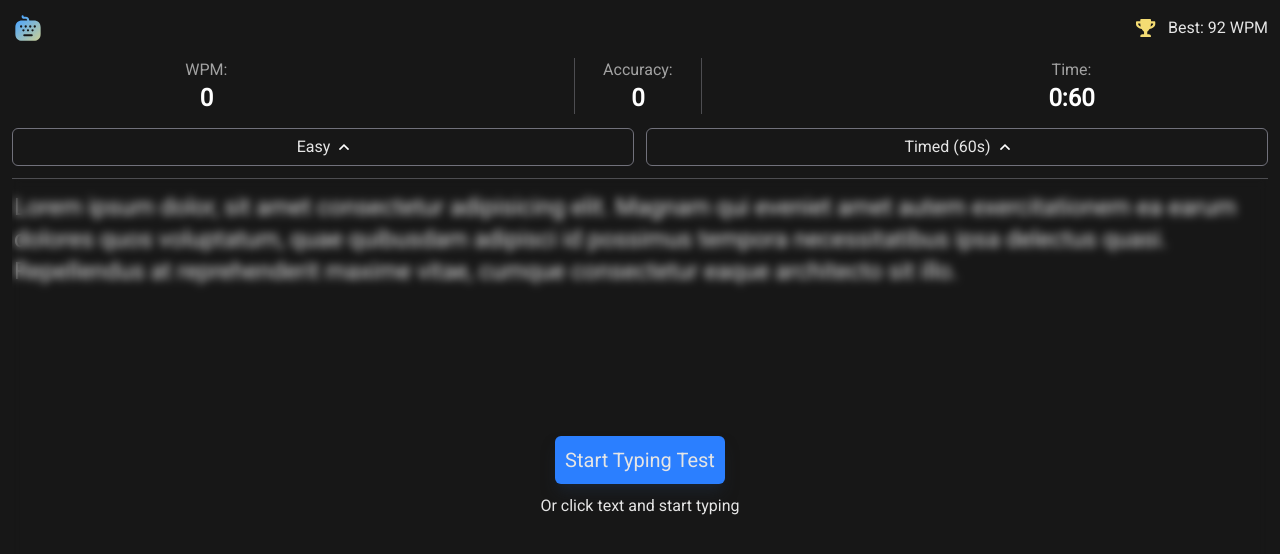
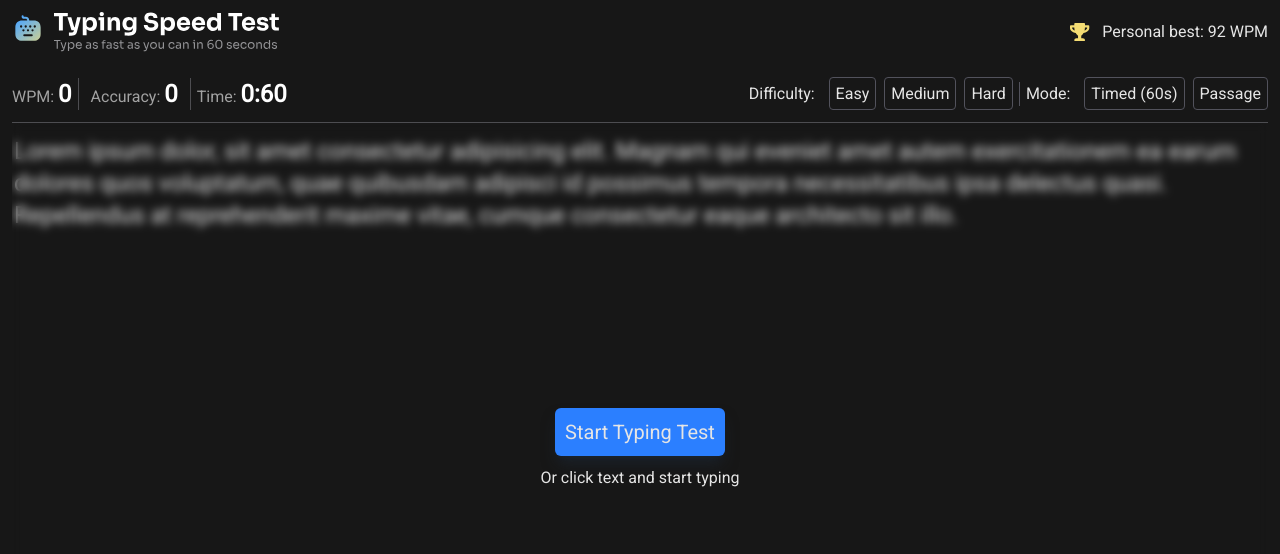
Before and after one commit to E3Prime/quiz_app, a website built with Vite: page index.html in a window 1280 px wide. Shown: the top 554 px of the page. Built offline with nearby package versions, Linux system fonts and the light colour scheme.

Commit message:
done with startup design still need to finish results design, but beginning to work on functionality.

```diff
--- a/index.html
+++ b/index.html
@@ -14,23 +14,57 @@
       <section class="md:container flex flex-col mx-auto h-full p-3">
         <!-- ANCHOR Stats Wrapper -->
         <div class="grid grid-cols-1 gap-3.5">
-          <div class="flex justify-between">
-            <img src="src/assets/images/logo-small.svg" alt="logo icon" />
+          <div class="flex justify-between md:mb-3">
+            <img src="src/assets/images/logo-small.svg" class="md:hidden" alt="logo icon" />
+            <img src="src/assets/images/logo-large.svg" class="hidden md:block" alt="logo icon" />
 
             <div class="flex items-center space-x-3">
               <img src="src/assets/images/icon-personal-best.svg" alt="trophy icon" width="20" height="20" />
-              <p>Best: <span>92 WPM</span></p>
+              <p>Personal best: <span>92 WPM</span></p>
             </div>
           </div>
 
-          <div class="flex justify-around text-center">
-            <p class="text-white/60">WPM: <br /><span class="font-semibold text-2xl text-white">0</span></p>
-            <p class="border-x border-zinc-400/40 px-7 text-white/60">Accuracy: <br /><span class="font-semibold text-2xl text-white">0</span></p>
-            <p class="text-white/60">Time: <br /><span class="font-semibold text-2xl text-white">0:60</span></p>
+          <div class="lg:flex justify-between items-center">
+            <div class="flex justify-around text-center lg:space-x-1.5">
+              <p class="text-white/60">WPM: <br class="lg:hidden" /><span class="font-semibold text-2xl text-white">0</span></p>
+              <p class="border-x border-zinc-400/40 text-white/60 px-3">Accuracy: <br class="lg:hidden" /><span class="font-semibold text-2xl text-white">0</span></p>
+              <p class="text-white/60">Time: <br class="lg:hidden" /><span class="font-semibold text-2xl text-white">0:60</span></p>
+            </div>
+
+            <div class="hidden lg:flex items-center space-x-1.5">
+              <div class="flex gap-2 pe-1.5 border-e border-zinc-600">
+                <p class="inline me-1.5">Difficulty:</p>
+                <div class="relative">
+                  <label for="p-easy" class="p-1.5 border border-zinc-600 rounded outline-blue-500 hover:outline hover:outline-offset-4 cursor-pointer">Easy</label>
+                  <input type="radio" class="absolute top-0 left-0 hidden" name="difficulty" id="p-easy" checked />
+                </div>
+                <div class="relative">
+                  <label for="p-medium" class="p-1.5 border border-zinc-600 rounded outline-blue-500 hover:outline hover:outline-offset-4 cursor-pointer">Medium</label>
+                  <input type="radio" class="absolute top-0 left-0 hidden" name="difficulty" id="p-medium" />
+                </div>
+                <div class="relative">
+                  <label for="p-hard" class="p-1.5 border border-zinc-600 rounded outline-blue-500 hover:outline hover:outline-offset-4 cursor-pointer">Hard</label>
+                  <input type="radio" class="absolute top-0 left-0 hidden" name="difficulty" id="p-hard" />
+                </div>
+              </div>
+
+              <div class="flex gap-2">
+                <p class="inline me-1.5">Mode:</p>
+                <div class="relative">
+                  <label for="p-easy" class="p-1.5 border border-zinc-600 rounded outline-blue-500 hover:outline hover:outline-offset-4 cursor-pointer">Timed (60s)</label>
+                  <input type="radio" class="absolute top-0 left-0 hidden" name="difficulty" id="p-easy" checked />
+                </div>
+                <div class="relative">
+                  <label for="p-easy" class="p-1.5 border border-zinc-600 rounded outline-blue-500 hover:outline hover:outline-offset-4 cursor-pointer">Passage</label>
+                  <input type="radio" class="absolute top-0 left-0 hidden" name="difficulty" id="p-easy" checked />
+                </div>
+              </div>
+            </div>
           </div>
 
+          <!-- ANCHOR Mobile Portion Regarding Menu -->
           <!-- NOTE Difficulty dropdown menu -->
-          <div class="flex gap-3">
+          <div class="flex gap-3 lg:hidden">
             <div class="relative flex-1">
               <input type="checkbox" class="peer hidden" name="toggleDifficultyDropdown" id="toggleDifficultyDropdown" />
 
@@ -42,38 +76,38 @@
               <div class="absolute w-full grid grid-rows-[0fr] peer-checked:grid-rows-[1fr] transition-all duration-300 ease-out z-1">
                 <div class="overflow-hidden rounded-md mt-1.5 bg-zinc-600/70 backdrop-blur-sm">
                   <div class="flex flex-row-reverse items-center [justify-content:start] gap-2 border-b border-zinc-500/30 p-2 hover:bg-zinc-500/50">
-                    <label for="easy">Easy</label>
+                    <label for="m-easy">Easy</label>
                     <input
                       type="radio"
                       class="appearance-none w-4 h-4 border-2 border-gray-400 rounded-full bg-transparent checked:border-blue-500 checked:border-[5px] transition-all duration-200"
                       name="difficulty"
-                      id="easy"
+                      id="m-easy"
                       checked />
                   </div>
 
-                  <div class="flex flex-row-reverse items-center [justify-content:start] gap-2 border-b border-zinc-500/30 p-2 hover:bg-zinc-500/50 transition-colors cursor-pointer">
-                    <label for="medium">Medium</label>
+                  <div class="flex flex-row-reverse items-center [justify-content:start] gap-2 border-b border-zinc-500/30 p-2 hover:bg-zinc-500/50">
+                    <label for="m-medium">Medium</label>
                     <input
                       type="radio"
                       class="appearance-none w-4 h-4 border-2 border-gray-400 rounded-full bg-transparent checked:border-blue-500 checked:border-[5px] transition-all duration-200"
                       name="difficulty"
-                      id="medium" />
+                      id="m-medium" />
                   </div>
 
-                  <div class="flex flex-row-reverse items-center [justify-content:start] gap-2 p-2 hover:bg-zinc-500/50 transition-colors cursor-pointer">
-                    <label for="hard">Hard</label>
+                  <div class="flex flex-row-reverse items-center [justify-content:start] gap-2 p-2 hover:bg-zinc-500/50">
+                    <label for="m-hard">Hard</label>
                     <input
                       type="radio"
                       class="appearance-none w-4 h-4 border-2 border-gray-400 rounded-full bg-transparent checked:border-blue-500 checked:border-[5px] transition-all duration-200"
                       name="difficulty"
-                      id="hard" />
+                      id="m-hard" />
                   </div>
                 </div>
               </div>
             </div>
 
             <!-- NOTE Time dropdown menu -->
-            <div class="relative flex-1">
+            <div class="relative flex-1 lg:hidden">
               <input type="checkbox" class="peer hidden" name="toggleTimeDropdown" id="toggleTimeDropdown" />
 
               <label for="toggleTimeDropdown" class="peer-checked:[&_img]:rotate-0 flex justify-center gap-2 border border-zinc-500 rounded-md cursor-pointer py-1.5 hover:bg-zinc-800">
@@ -88,17 +122,17 @@
                     <input
                       type="radio"
                       class="appearance-none w-4 h-4 border-2 border-gray-400 rounded-full bg-transparent checked:border-blue-500 checked:border-[5px] transition-all duration-200"
-                      name="time"
+                      name="mobileTime"
                       id="timed"
                       checked />
                   </div>
 
-                  <div class="flex flex-row-reverse items-center [justify-content:start] gap-2 border-b border-zinc-500/30 p-2 hover:bg-zinc-500/50 transition-colors cursor-pointer">
+                  <div class="flex flex-row-reverse items-center [justify-content:start] gap-2 border-b border-zinc-500/30 p-2 hover:bg-zinc-500/50">
                     <label for="passage">Passage</label>
                     <input
                       type="radio"
                       class="appearance-none w-4 h-4 border-2 border-gray-400 rounded-full bg-transparent checked:border-blue-500 checked:border-[5px] transition-all duration-200"
-                      name="time"
+                      name="mobileTime"
                       id="passage" />
                   </div>
                 </div>
@@ -114,7 +148,9 @@ Lorem ipsum dolor, sit amet consectetur adipisicing elit. Magnam qui eveniet ame
           >
           <div class="absolute inset-0 backdrop-blur-xs grid place-items-center">
             <div class="text-center">
-              <button type="button" class="bg-blue-500 p-2.5 rounded-md text-xl mb-2.5 shadow-lg shadow-gray-800/60">Start Typing Test</button>
+              <button type="button" class="bg-blue-500 p-2.5 rounded-md text-xl mb-2.5 shadow-lg shadow-gray-800/60 outline-blue-500 hover:outline hover:outline-offset-4 cursor-pointer">
+                Start Typing Test
+              </button>
               <p>Or click text and start typing</p>
             </div>
           </div>
--- a/src/script.ts
+++ b/src/script.ts
@@ -0,0 +1,14 @@
+const retrievePassages = async () => {
+  try {
+    const response = await fetch("src/data.json");
+    const data = response.json();
+    return data;
+  } catch (e) {
+    console.error("There was a problem fetching passages", e);
+  }
+};
+
+const passages = await retrievePassages();
+
+const {easy, medium, hard} = passages;
+console.log(easy);
```
